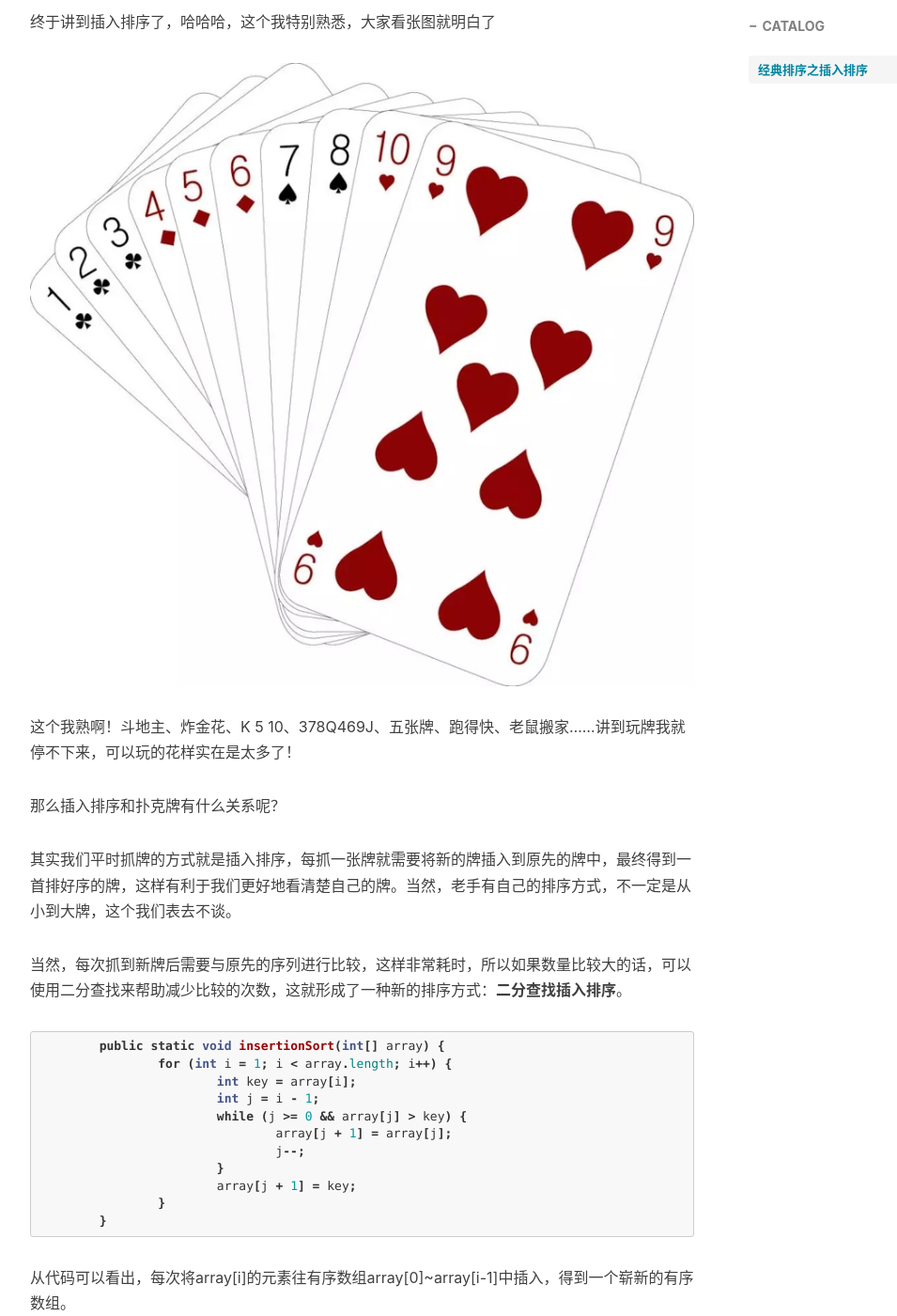
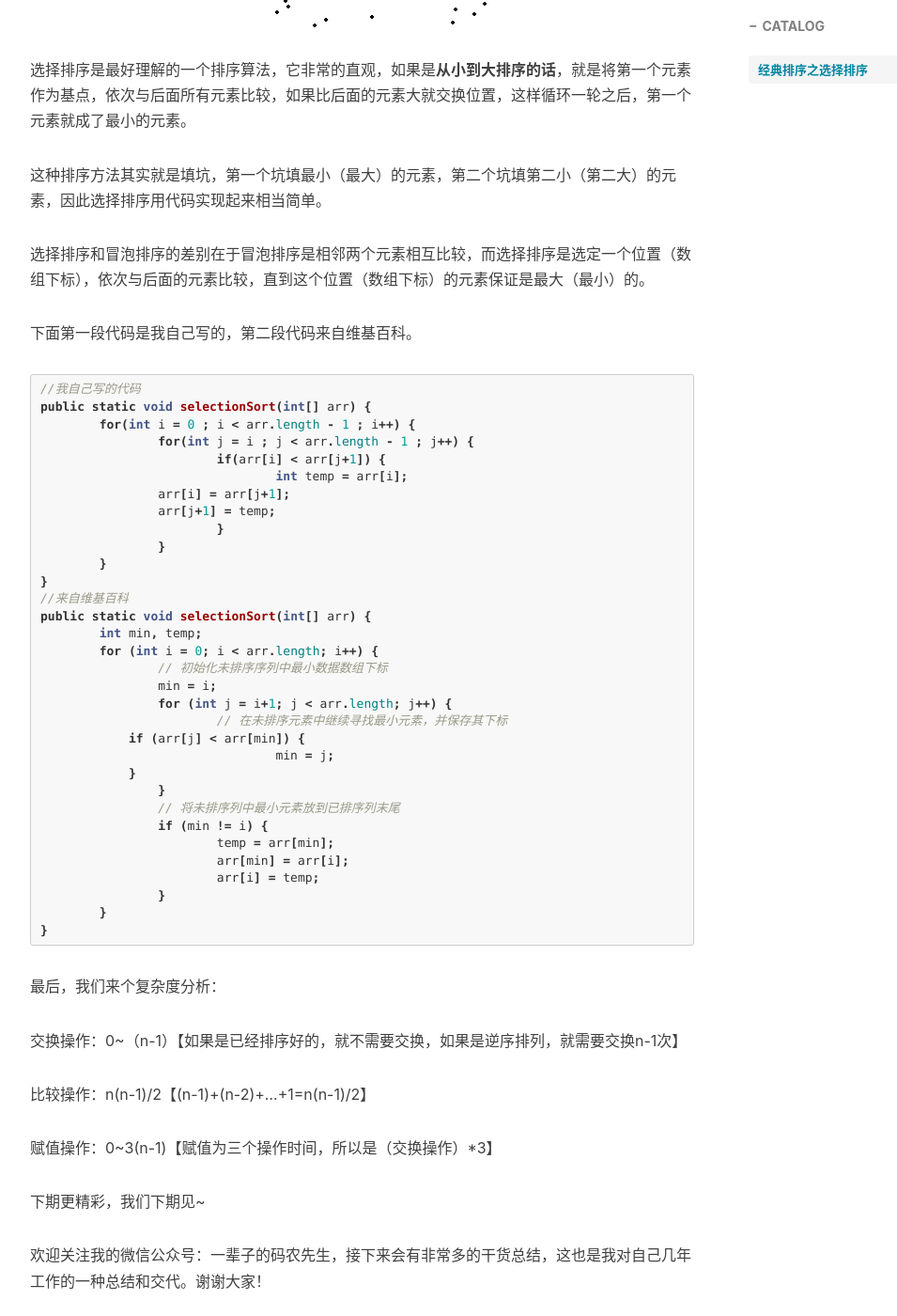
Before and after one commit to MiracleTaoTao/miracletaotao.github.io, a Jekyll site: the page built from _posts/2019-06-30-经典排序之选择排序.md, in a window 1280 px wide and 1400 px high, scrolled down 899 px. Shown: the whole window at 94% size, without its empty margins (233-1188 px from the left). Built offline with Jekyll 4.4.1, drawn with Linux system fonts in a browser that asks for light colours; nearby versions of some CDN libraries; comment, search, counter and statistics services are not loaded; some of the changed text lies outside the part shown.

Commit message:
修正乌龙

````diff
--- a/_posts/2019-06-30-经典排序之选择排序.md
+++ b/_posts/2019-06-30-经典排序之选择排序.md
@@ -1,7 +1,7 @@
 ---
 layout:     post
-title:      经典排序之插入排序
-date:       2019-07-01
+title:      经典排序之选择排序
+date:       2019-06-30
 author:     码农先生
 catalog: true
 tags:
@@ -10,40 +10,67 @@ tags:
 
 
 ---
-# 经典排序之插入排序
+
+# 经典排序之选择排序
 
 > 本文在[CSDN](https://blog.csdn.net/m0_37344350)同步更新
 
-![Insertion_sort_animation.gif](https://github.com/MiracleTaoTao/miracletaotao.github.io/blob/master/_posts/2019-06-28-LeetCode%E5%88%B7%E9%A2%98%E4%B9%8B%E6%9C%80%E5%B0%8F%E5%B7%AE%E5%80%BC%20I/Insertion_sort_animation.gif?raw=true)
+![Selection_sort_animation.gif](https://github.com/MiracleTaoTao/miracletaotao.github.io/blob/master/_posts/2019-06-28-LeetCode%E5%88%B7%E9%A2%98%E4%B9%8B%E6%9C%80%E5%B0%8F%E5%B7%AE%E5%80%BC%20I/Selection_sort_animation.gif?raw=true)
 
-终于讲到插入排序了，哈哈哈，这个我特别熟悉，大家看张图就明白了
+选择排序是最好理解的一个排序算法，它非常的直观，如果是**从小到大排序的话**，就是将第一个元素作为基点，依次与后面所有元素比较，如果比后面的元素大就交换位置，这样循环一轮之后，第一个元素就成了最小的元素。
 
-![扑克牌](https://github.com/MiracleTaoTao/miracletaotao.github.io/blob/master/_posts/2019-07-01-%E7%BB%8F%E5%85%B8%E6%8E%92%E5%BA%8F%E4%B9%8B%E6%8F%92%E5%85%A5%E6%8E%92%E5%BA%8F/%E6%8F%92%E5%85%A5%E6%8E%92%E5%BA%8F.jpg?raw=true)
+这种排序方法其实就是填坑，第一个坑填最小（最大）的元素，第二个坑填第二小（第二大）的元素，因此选择排序用代码实现起来相当简单。
 
-这个我熟啊！斗地主、炸金花、K 5 10、378Q469J、五张牌、跑得快、老鼠搬家......讲到玩牌我就停不下来，可以玩的花样实在是太多了！
+选择排序和冒泡排序的差别在于冒泡排序是相邻两个元素相互比较，而选择排序是选定一个位置（数组下标），依次与后面的元素比较，直到这个位置（数组下标）的元素保证是最大（最小）的。
 
-那么插入排序和扑克牌有什么关系呢？
-
-其实我们平时抓牌的方式就是插入排序，每抓一张牌就需要将新的牌插入到原先的牌中，最终得到一首排好序的牌，这样有利于我们更好地看清楚自己的牌。当然，老手有自己的排序方式，不一定是从小到大牌，这个我们表去不谈。
-
-当然，每次抓到新牌后需要与原先的序列进行比较，这样非常耗时，所以如果数量比较大的话，可以使用二分查找来帮助减少比较的次数，这就形成了一种新的排序方式：**二分查找插入排序**。
+下面第一段代码是我自己写的，第二段代码来自维基百科。
 
 ```java
-	public static void insertionSort(int[] array) {
-		for (int i = 1; i < array.length; i++) {
-			int key = array[i];
-			int j = i - 1;
-			while (j >= 0 && array[j] > key) {
-				array[j + 1] = array[j];
-				j--;
+//我自己写的代码
+public static void selectionSort(int[] arr) {
+	for(int i = 0 ; i < arr.length - 1 ; i++) {
+		for(int j = i ; j < arr.length - 1 ; j++) {
+			if(arr[i] < arr[j+1]) {
+				int temp = arr[i];
+                arr[i] = arr[j+1];
+                arr[j+1] = temp;
 			}
-			array[j + 1] = key;
 		}
 	}
+}
+//来自维基百科
+public static void selectionSort(int[] arr) {
+	int min, temp;
+	for (int i = 0; i < arr.length; i++) {
+		// 初始化未排序序列中最小数据数组下标
+		min = i;
+		for (int j = i+1; j < arr.length; j++) {
+			// 在未排序元素中继续寻找最小元素，并保存其下标
+            if (arr[j] < arr[min]) {
+				min = j;
+            }
+		}
+		// 将未排序列中最小元素放到已排序列末尾
+		if (min != i) {
+			temp = arr[min];
+			arr[min] = arr[i];
+			arr[i] = temp;
+		}
+	}
+}
 ```
-从代码可以看出，每次将array[i]的元素往有序数组array[0]~array[i-1]中插入，得到一个崭新的有序数组。
 
-好了，插入排序就为大家讲到这了，下期更精彩，我们下期见~
+最后，我们来个复杂度分析：
+
+交换操作：0~（n-1）【如果是已经排序好的，就不需要交换，如果是逆序排列，就需要交换n-1次】
+
+比较操作：n(n-1)/2【(n-1)+(n-2)+...+1=n(n-1)/2】
+
+赋值操作：0~3(n-1)【赋值为三个操作时间，所以是（交换操作）\*3】
+
+
+
+下期更精彩，我们下期见~
 
 欢迎关注我的微信公众号：一辈子的码农先生，接下来会有非常多的干货总结，这也是我对自己几年工作的一种总结和交代。谢谢大家！
 
````
Also changed, not shown: _posts/2019-07-01-经典排序之插入排序.md (+50 -0 lines).
